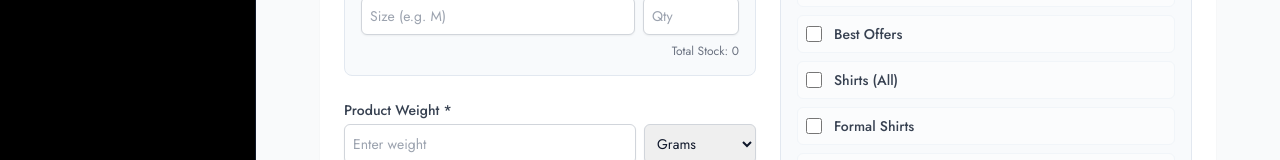
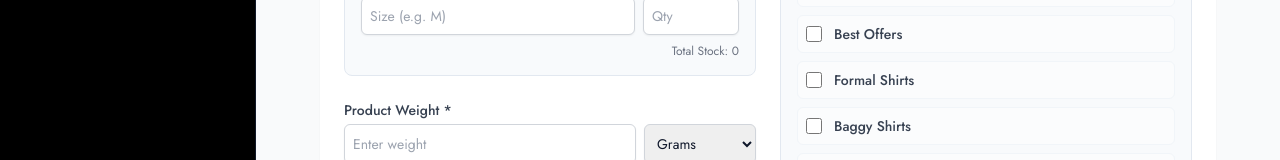
Before and after one commit to startup-digi-3119/New-folder, a Next.js app: page /admin/products/new in a window 1280 px wide. Shown: the part 535-695 px from the top of the page. Built offline with nearby package versions, Linux system fonts and the light colour scheme; no server answers; the database is empty; a web font is replaced by a local one; what razorpay would draw is missing.

Commit message:
Remove redundant 'Shirts (All)' visibility header and finalize header mapping

```diff
--- a/app/admin/products/[id]/edit/EditProductForm.tsx
+++ b/app/admin/products/[id]/edit/EditProductForm.tsx
@@ -11,7 +11,6 @@ const VISIBILITY_HEADERS = [
     { id: 'new-arrivals', label: 'New Arrival' },
     { id: 'trending-now', label: 'Trending Now' },
     { id: 'best-offers', label: 'Best Offers' },
-    { id: 'shirts', label: 'Shirts (All)' },
     { id: 'formal-shirts', label: 'Formal Shirts' },
     { id: 'baggy-shirts', label: 'Baggy Shirts' },
     { id: 'premium-shirts', label: 'Premium Shirts' },
--- a/app/admin/products/new/page.tsx
+++ b/app/admin/products/new/page.tsx
@@ -9,7 +9,6 @@ const VISIBILITY_HEADERS = [
     { id: 'new-arrivals', label: 'New Arrival' },
     { id: 'trending-now', label: 'Trending Now' },
     { id: 'best-offers', label: 'Best Offers' },
-    { id: 'shirts', label: 'Shirts (All)' },
     { id: 'formal-shirts', label: 'Formal Shirts' },
     { id: 'baggy-shirts', label: 'Baggy Shirts' },
     { id: 'premium-shirts', label: 'Premium Shirts' },
```
